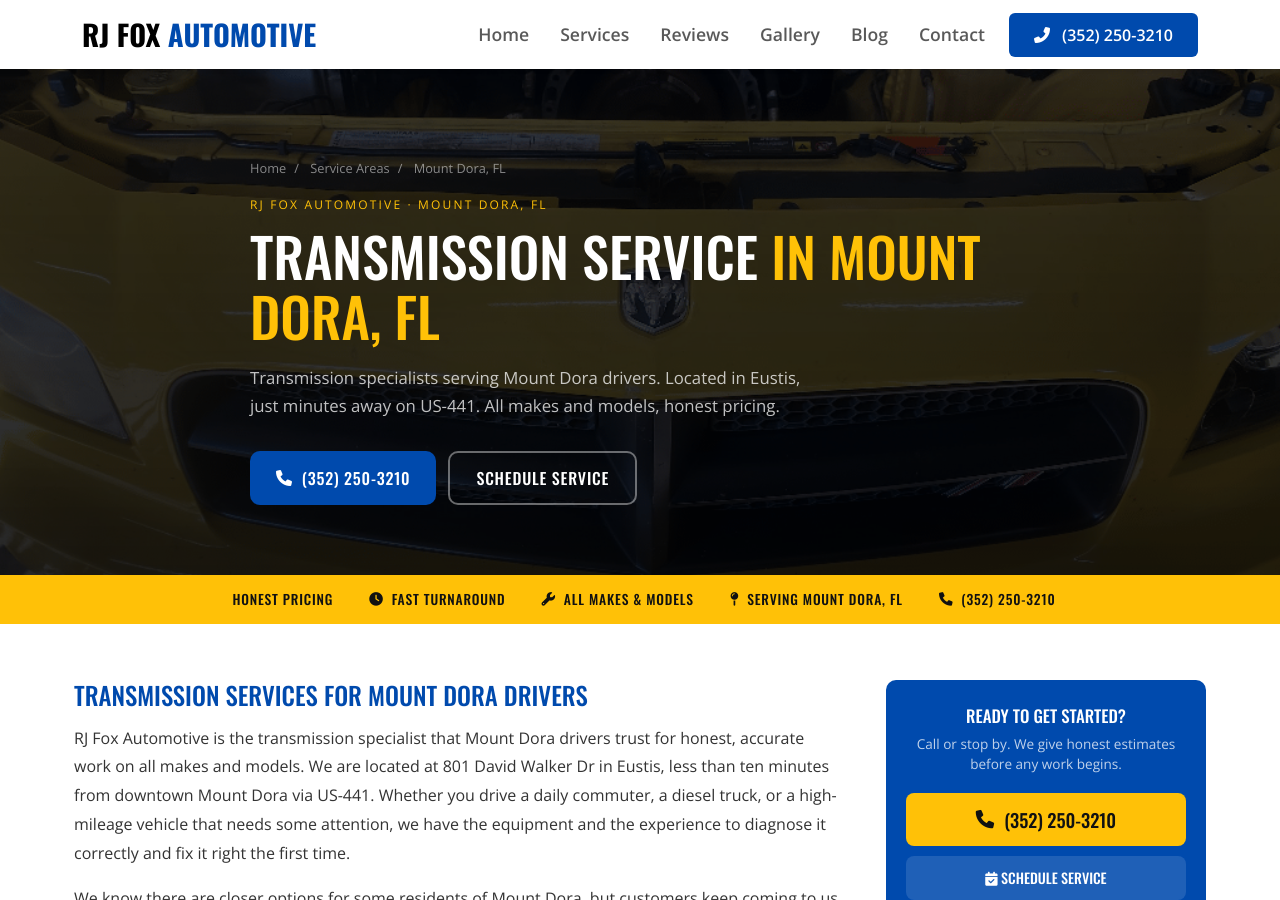
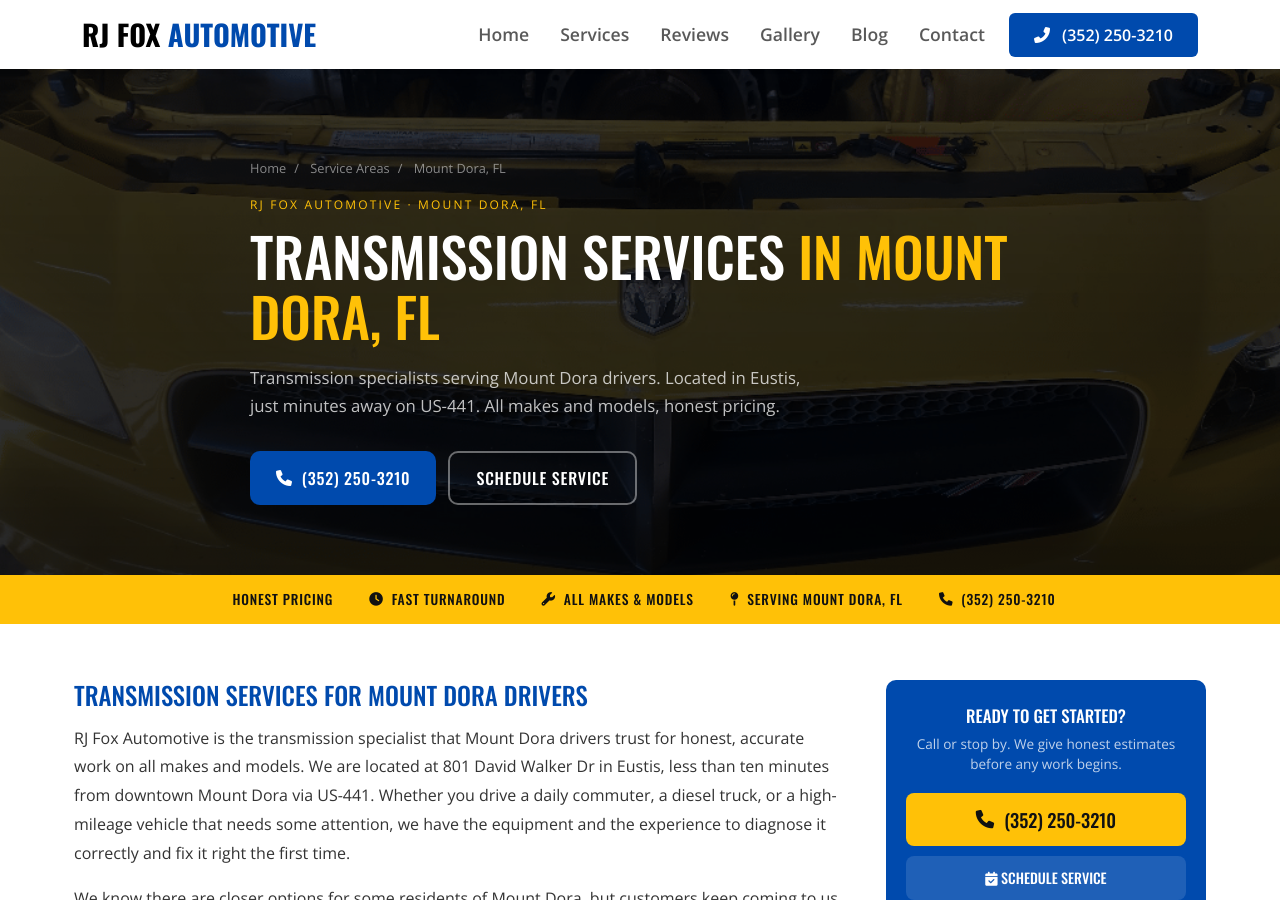
Before and after one commit to JamesBrownR/RJ-Fox-Automotive, a Jekyll site: the page built from service-areas/mount-dora-fl/index.html, in a window 1280 px wide and 900 px high. Built offline with Jekyll 4.4.1, drawn with Linux system fonts in a browser that asks for light colours; some of the changed text lies outside the part shown.

Commit message:
Update areas.html

```diff
--- a/_layouts/areas.html
+++ b/_layouts/areas.html
@@ -385,7 +385,7 @@
       {{ page.city | default: page.title }}
     </p>
     <p class="sp-hero__eyebrow">RJ Fox Automotive · {{ page.city | default: "Lake County, FL" }}</p>
-    <h1>Transmission Service <span>in {{ page.city | default: page.title }}</span></h1>
+    <h1>Transmission Services <span>in {{ page.city | default: page.title }}</span></h1>
     <p class="sp-hero__sub">{{ page.hero_sub }}</p>
     <div class="sp-hero__ctas">
       <a href="tel:{{ site.phone }}" class="sp-hero__btn sp-hero__btn--primary">
@@ -452,17 +452,18 @@
     <div class="sp-sidebar__card">
       <div class="sp-sidebar__head">Services We Offer</div>
       <div class="sp-sidebar__body">
+        {% assign base = "/service-areas/" | append: page.city_slug | append: "/" %}
         <nav class="sp-related">
-          <a href="/services/transmission-repair/"><i class="fa-solid fa-chevron-right"></i> Transmission Repair</a>
-          <a href="/services/engine-repair/"><i class="fa-solid fa-chevron-right"></i> Engine Repair</a>
-          <a href="/services/ac-installation-repair/"><i class="fa-solid fa-chevron-right"></i> AC Repair</a>
-          <a href="/services/auto-brake-repair/"><i class="fa-solid fa-chevron-right"></i> Brake Repair</a>
-          <a href="/services/auto-electrical-repair/"><i class="fa-solid fa-chevron-right"></i> Electrical Repair</a>
-          <a href="/services/diesel-engines/"><i class="fa-solid fa-chevron-right"></i> Diesel Engines</a>
-          <a href="/services/steering-suspension-repair/"><i class="fa-solid fa-chevron-right"></i> Steering &amp; Suspension</a>
-          <a href="/services/wheel-alignment/"><i class="fa-solid fa-chevron-right"></i> Wheel Alignment</a>
-          <a href="/services/adas-calibration/"><i class="fa-solid fa-chevron-right"></i> ADAS Calibration</a>
-          <a href="/services/"><i class="fa-solid fa-chevron-right"></i> All Services</a>
+          <a href="{{ base }}transmission-repair/"><i class="fa-solid fa-chevron-right"></i> Transmission Repair</a>
+          <a href="{{ base }}engine-repair/"><i class="fa-solid fa-chevron-right"></i> Engine Repair</a>
+          <a href="{{ base }}ac-installation-repair/"><i class="fa-solid fa-chevron-right"></i> AC Repair</a>
+          <a href="{{ base }}auto-brake-repair/"><i class="fa-solid fa-chevron-right"></i> Brake Repair</a>
+          <a href="{{ base }}auto-electrical-repair/"><i class="fa-solid fa-chevron-right"></i> Electrical Repair</a>
+          <a href="{{ base }}diesel-engines/"><i class="fa-solid fa-chevron-right"></i> Diesel Engines</a>
+          <a href="{{ base }}steering-suspension-repair/"><i class="fa-solid fa-chevron-right"></i> Steering &amp; Suspension</a>
+          <a href="{{ base }}wheel-alignment/"><i class="fa-solid fa-chevron-right"></i> Wheel Alignment</a>
+          <a href="{{ base }}adas-calibration/"><i class="fa-solid fa-chevron-right"></i> ADAS Calibration</a>
+          <a href="/service-areas/{{ page.city_slug }}/"><i class="fa-solid fa-chevron-right"></i> All Services in {{ page.city }}</a>
         </nav>
       </div>
     </div>
```
